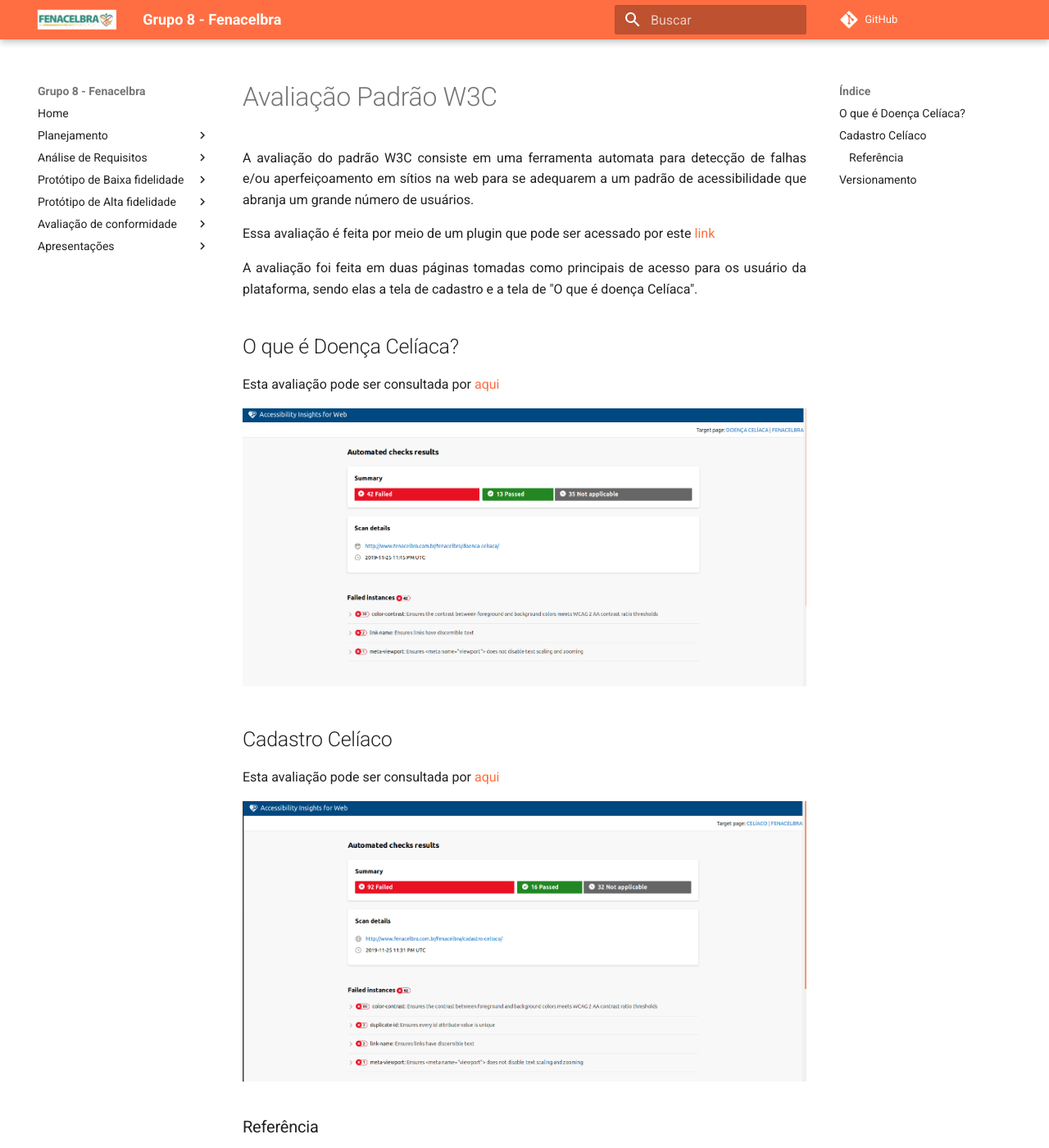
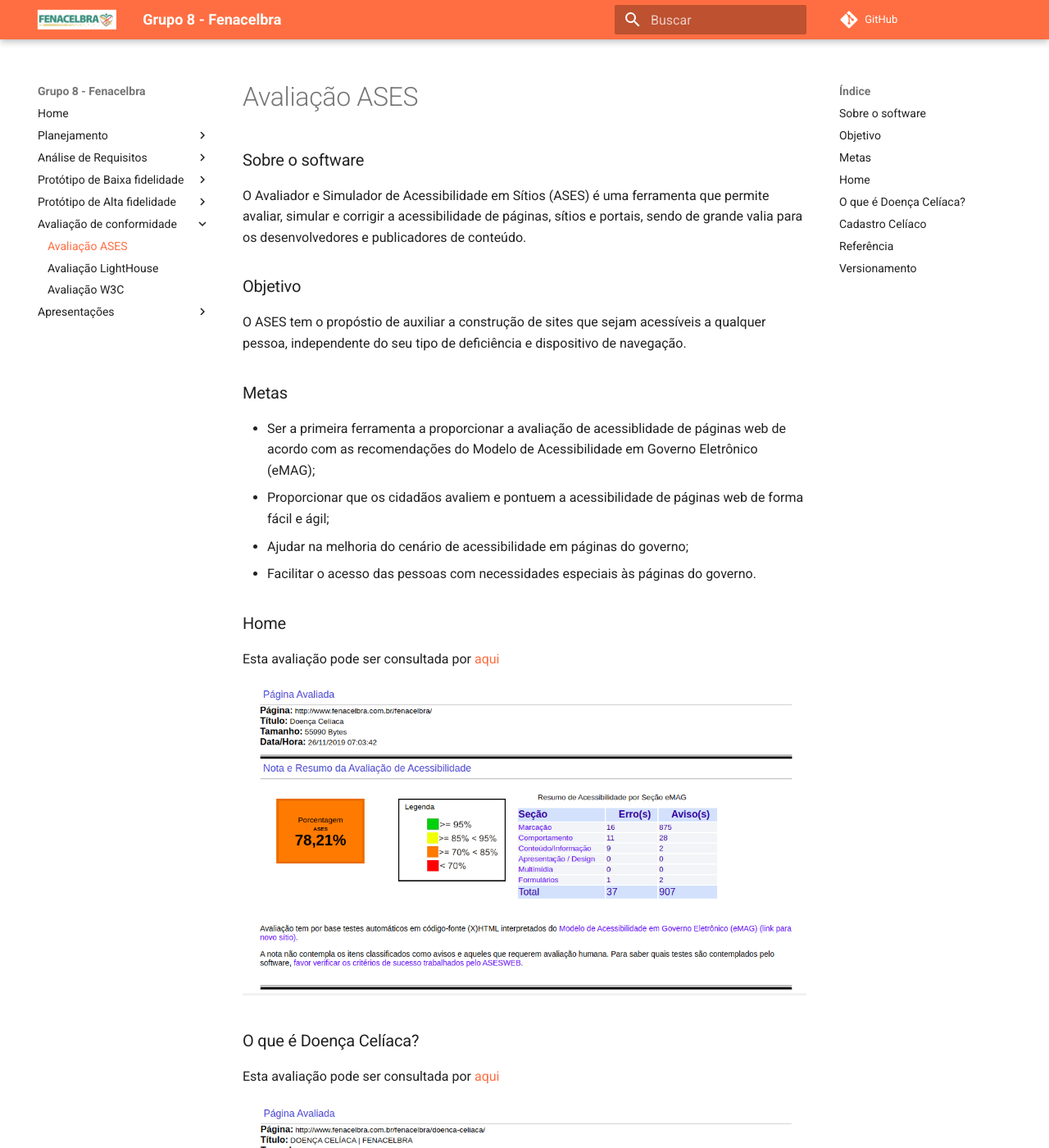
Before and after one commit to Interacao-Humano-Computador/2019.2-FENALCEBRA, an MkDocs documentation site: the page built from docs/conformidade/avaliacao_ases.md, in a window 1280 px wide and 1400 px high. Shown: the whole window at 82% size. Built offline with MkDocs 1.6.1 and Material for MkDocs 9.7.7, drawn with Linux system fonts in a browser that asks for light colours; comment, search, counter and statistics services are not loaded; some of the changed text lies outside the part shown.

Commit message:
Adicionando pagina com analise ASES.

```diff
--- a/docs/conformidade/avaliacao_ases.md
+++ b/docs/conformidade/avaliacao_ases.md
@@ -1,30 +1,44 @@
-# Avaliação Padrão W3C
+# Avaliação ASES
 
-<p align="justify">A avaliação do padrão W3C consiste em uma ferramenta automata para detecção de falhas e/ou aperfeiçoamento em sítios na web para se adequarem a um padrão de acessibilidade que abranja um grande número de usuários.</p>
-Essa avaliação é feita por meio de um plugin que pode ser acessado por este [link](https://accessibilityinsights.io/docs/en/web/overview)
+### Sobre o software
 
-<p align="justify">A avaliação foi feita em duas páginas tomadas como principais de acesso para os usuário da plataforma, sendo elas a tela de cadastro e a tela de "O que é doença Celíaca".</p>
+O Avaliador e Simulador de Acessibilidade em Sítios (ASES) é uma ferramenta que permite avaliar, simular e corrigir a acessibilidade de páginas, sítios e portais, sendo de grande valia para os desenvolvedores e publicadores de conteúdo.
 
-## O que é Doença Celíaca?
+### Objetivo
 
-Esta avaliação pode ser consultada por [aqui](../assets/w3c_doencaceliaca.html)
+O ASES tem o propóstio de auxiliar a construção de sites que sejam acessíveis a qualquer pessoa, independente do seu tipo de deficiência e dispositivo de navegação.
 
-![W3Cdoencaceliaca](../assets/img/w3c_doencaceliaca.png)
+### Metas
 
-## Cadastro Celíaco
+- Ser a primeira ferramenta a proporcionar a avaliação de acessiblidade de páginas web de acordo com as recomendações do Modelo de Acessibilidade em Governo Eletrônico (eMAG);
+- Proporcionar que os cidadãos avaliem e pontuem a acessibilidade de páginas web de forma fácil e ágil;
+- Ajudar na melhoria do cenário de acessibilidade em páginas do governo;
+- Facilitar o acesso das pessoas com necessidades especiais às páginas do governo.
 
-Esta avaliação pode ser consultada por [aqui](../assets/w3c_cadastro.html)
+### Home
 
-![W3Ccadastroceliaco](../assets/img/w3c_cadastroceliaco.png)
+Esta avaliação pode ser consultada por [aqui](../assets/RelatorioHome.pdf)
+
+![Asesdoencaceliaca](../assets/img/ases_home.png)
+
+### O que é Doença Celíaca?
+
+Esta avaliação pode ser consultada por [aqui](../assets/RelatorioOquee.pdf)
+
+![Asesdoencaceliaca](../assets/img/ases_doencaceliaca.png)
+
+### Cadastro Celíaco
+
+Esta avaliação pode ser consultada por [aqui](../assets/RelatorioCadastro.pdf)
+
+![AsesCadastro](../assets/img/ases_cadastro.png)
 
 ### Referência
 
-[Acessibility Insights](https://accessibilityinsights.io/docs/en/web/overview). Acesso em 25/11/2019.
+[ASES](https://softwarepublico.gov.br/social/ases). Acesso em 25/11/2019.
 
-## Versionamento
+### Versionamento
 
 |Data|Versão|Descrição|Autor|
 |:--:|:----:|:-------:|:---:|
-|25/11/2019|1.0|Criação do documento|Gabriel Tiveron|
-|25/11/2019|1.1|Adição de referencia para documentos|Gabriel Tiveron|
-| 25/11/2019 | 1.2    | Ajustando indentação e adicionando versionamento | Débora Vilela     |
+|25/11/2019|1.0|Criação do documento|Marcos Vinicius|
--- a/mkdocs.yml
+++ b/mkdocs.yml
@@ -30,6 +30,7 @@
           - Resultados: "prototipo_alta/resultado_avaliacao.md"
 
   - Avaliação de conformidade:
+      - Avaliação ASES: "conformidade/avaliacao_ases.md"
       - Avaliação LightHouse: "conformidade/avaliacao_lighthouse.md"
       - Avaliação W3C: "conformidade/avaliacao_w3c.md"
 
```
Also changed, not shown: 3 other files.
